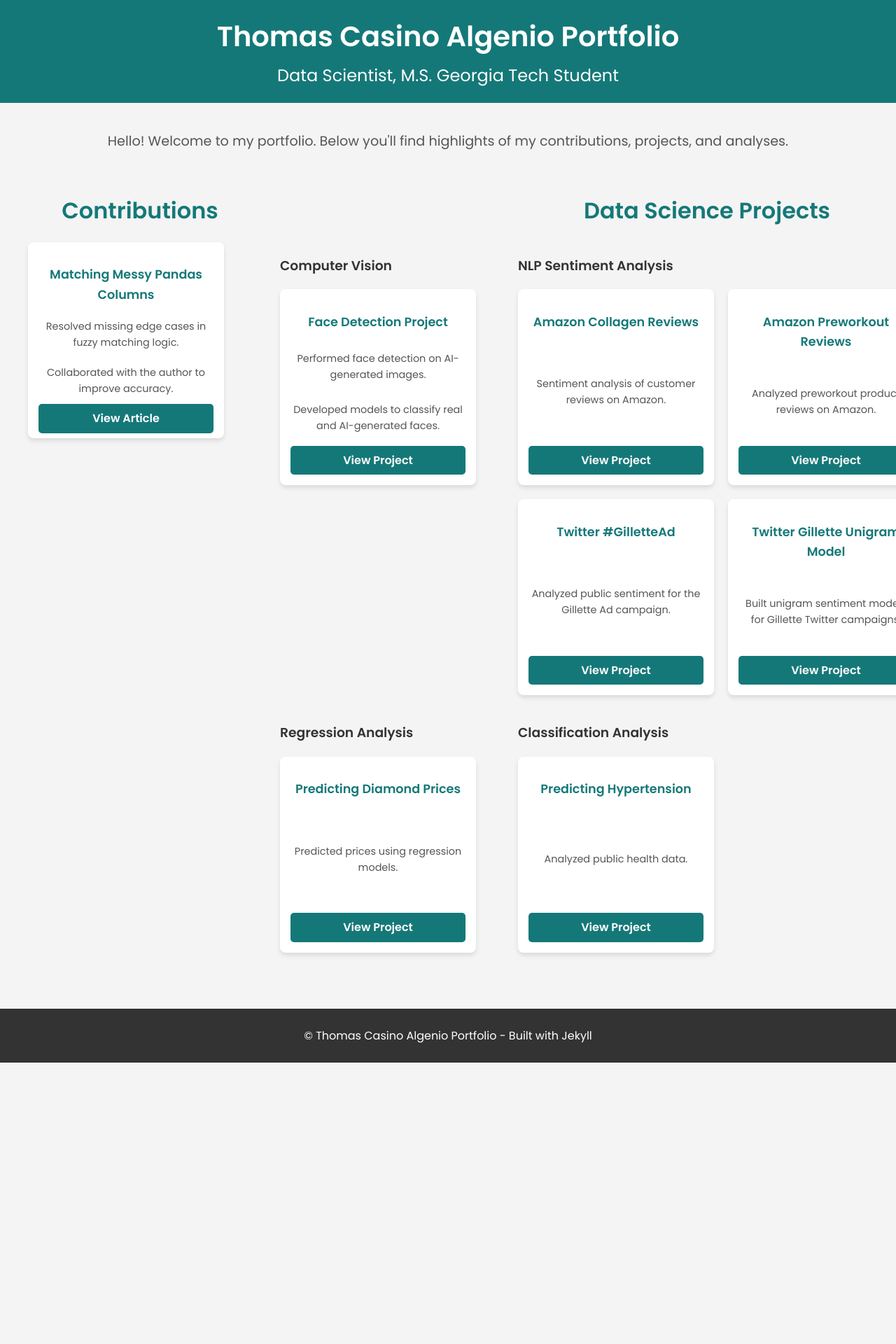
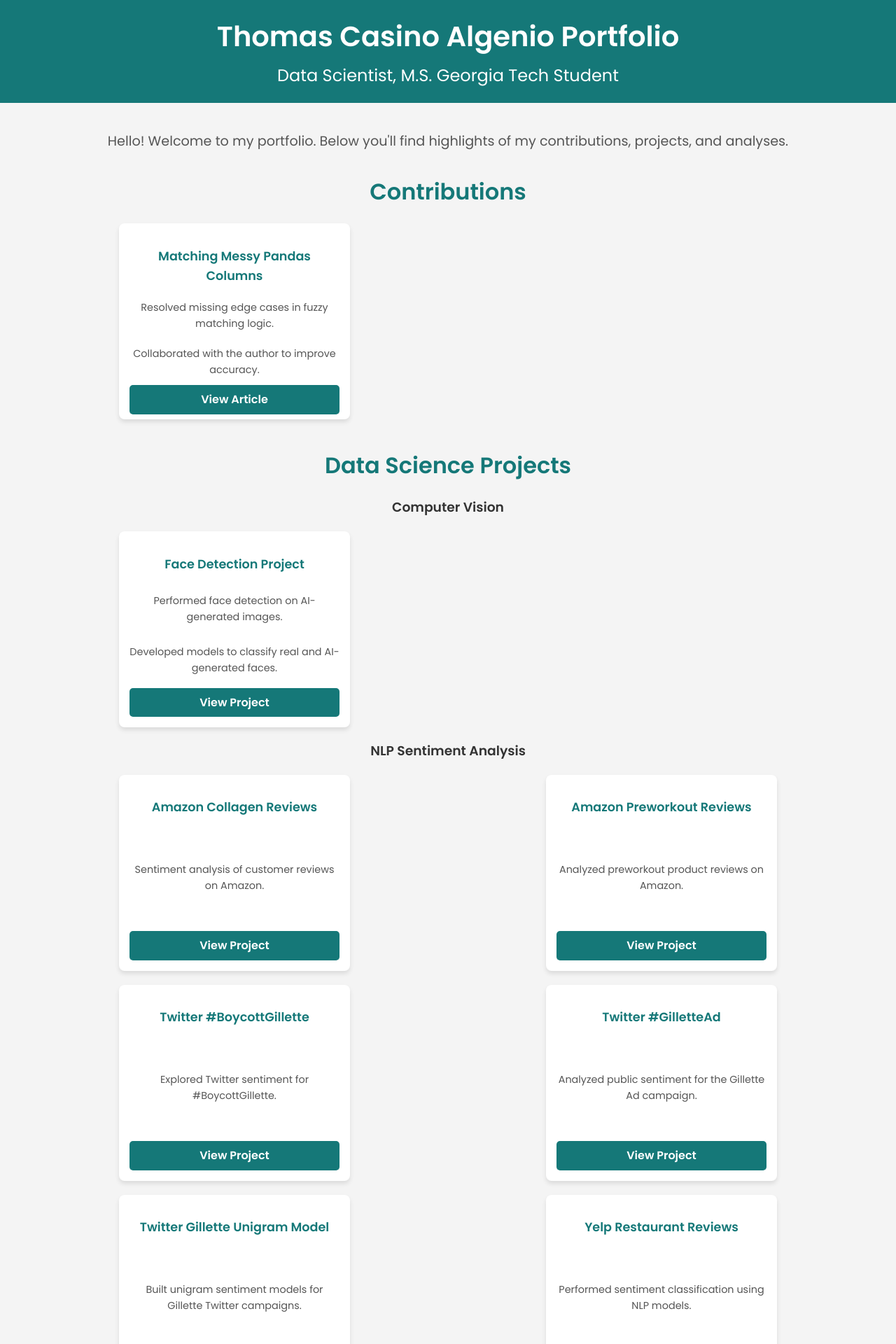
Before and after one commit to thomasalgenio/Thomas_Portfolio, a Jekyll site: the page built from README.md, in a window 1280 px wide. Shown: the top 1920 px of the page at 70% size. Built offline with Jekyll 4.4.1, drawn with Linux system fonts in a browser that asks for light colours; our own code applies the rules of GitHub Pages for plain Markdown files; before the commit the page ends 1518 px from its top, so only the background shows below that; some of the changed text lies outside the part shown.

Commit message:
Update default.html

```diff
--- a/_layouts/default.html
+++ b/_layouts/default.html
@@ -50,27 +50,15 @@
         text-align: center;
       }
 
-      .grid-2-columns {
-        display: grid;
-        grid-template-columns: 1fr 1fr;
-        gap: 40px;
-      }
-
-      .grid-2x2 {
-        display: grid;
-        grid-template-columns: 1fr 1fr;
-        gap: 20px;
-      }
-
       .projects {
         display: grid;
         gap: 20px;
-        grid-template-columns: repeat(3, 1fr);
+        grid-template-columns: repeat(2, 1fr);
         justify-items: center;
       }
 
       .project-card {
-        width: 250px;
+        width: 300px;
         height: 250px;
         background: white;
         border-radius: 8px;
@@ -130,7 +118,7 @@
       }
 
       @media (max-width: 768px) {
-        .grid-2-columns, .grid-2x2 {
+        .projects {
           grid-template-columns: 1fr;
         }
       }
@@ -148,10 +136,8 @@
         Hello! Welcome to my portfolio. Below you'll find highlights of my contributions, projects, and analyses.
       </div>
 
-      <!-- Top Row: Contributions and Data Science Projects -->
-      <section class="grid-2-columns">
-        <!-- Contributions -->
-        <div>
+      <!-- Contributions Section -->
+      <section>
         <h2>Contributions</h2>
         <div class="projects">
           <div class="project-card">
@@ -161,15 +147,14 @@
             <a href="https://medium.com/analytics-vidhya/matching-messy-pandas-columns-with-fuzzywuzzy-4adda6c7994f" class="btn">View Article</a>
           </div>
         </div>
-        </div>
+      </section>
 
-        <!-- Data Science Projects -->
-        <div>
+      <!-- Data Science Projects Section -->
+      <section>
         <h2>Data Science Projects</h2>
-          <div class="grid-2x2">
+
         <!-- Computer Vision -->
-            <div>
-              <h3>Computer Vision</h3>
+        <h3 style="text-align: center;">Computer Vision</h3>
         <div class="projects">
           <div class="project-card">
             <h3>Face Detection Project</h3>
@@ -178,13 +163,10 @@
             <a href="https://github.com/thomasalgenio/Sample_Projects/tree/main/Face_Detection_on_AI_Generated_Images" class="btn">View Project</a>
           </div>
         </div>
-            </div>
 
         <!-- NLP Sentiment Analysis -->
-            <div>
-              <h3>NLP Sentiment Analysis</h3>
+        <h3 style="text-align: center;">NLP Sentiment Analysis</h3>
         <div class="projects">
-                <!-- All 6 NLP Cards -->
           <div class="project-card">
             <h3>Amazon Collagen Reviews</h3>
             <p>Sentiment analysis of customer reviews on Amazon.</p>
@@ -216,31 +198,34 @@
             <a href="https://github.com/thomasalgenio/Sample_Projects/tree/main/NLP_Sentiment_Analysis_Yelp" class="btn">View Project</a>
           </div>
         </div>
+
+        <!-- Regression Analysis -->
+        <h3 style="text-align: center;">Regression Analysis</h3>
+        <div class="projects">
+          <div class="project-card">
+            <h3>Predicting Bank Loan Approval</h3>
+            <p>Developed predictive models for bank loan approvals.</p>
+            <a href="https://github.com/thomasalgenio/Sample_Projects/tree/main/Bank_Loan_Prediction" class="btn">View Project</a>
           </div>
-
-            <!-- Regression -->
-            <div>
-              <h3>Regression Analysis</h3>
-              <div class="projects">
           <div class="project-card">
             <h3>Predicting Diamond Prices</h3>
             <p>Predicted prices using regression models.</p>
             <a href="https://github.com/thomasalgenio/Sample_Projects/tree/main/Diamond_Prices_Prediction" class="btn">View Project</a>
           </div>
         </div>
-            </div>
 
-            <!-- Classification -->
-            <div>
-              <h3>Classification Analysis</h3>
+        <!-- Classification Analysis -->
+        <h3 style="text-align: center;">Classification Analysis</h3>
         <div class="projects">
           <div class="project-card">
             <h3>Predicting Hypertension</h3>
             <p>Analyzed public health data.</p>
             <a href="https://github.com/thomasalgenio/Sample_Projects/tree/main/Hypertension_Prediction" class="btn">View Project</a>
           </div>
-              </div>
-            </div>
+          <div class="project-card">
+            <h3>Hypertension Insights</h3>
+            <p>Generated insights from health data.</p>
+            <a href="https://github.com/thomasalgenio/Sample_Projects/tree/main/Hypertension_Prediction" class="btn">View Project</a>
           </div>
         </div>
       </section>
```
Lines whose indentation alone changed are shown as unchanged.
